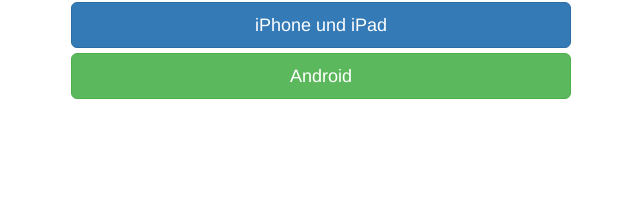
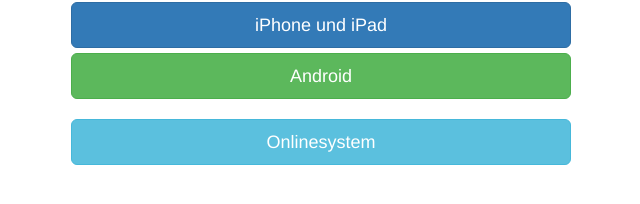
Before and after one commit to MDG-Apps/mdg-apps.github.io, a plain HTML site: page index.html in a window 1280 px wide. Shown: the part 234-438 px from the top of the page, without its empty margins (319-959 px from the left). Drawn offline with nearby package versions, Linux system fonts and the light colour scheme.

Commit message:
add Onlinesystem

```diff
--- a/index.html
+++ b/index.html
@@ -44,6 +44,8 @@
 			<br><br>
 			<a type="button" class="btn btn-primary btn-lg btn-block" href="/ios/">iPhone und iPad</a>
 			<a type="button" class="btn btn-success btn-lg btn-block" href="https://play.google.com/store/apps/details?id=de.t03rk3.mdgnienburgapp">Android</a>
+			<br>
+			<a type="button" class="btn btn-info btn-lg btn-block" href="/weblogin/">Onlinesystem</a>
 		</div>
 	</div>
 </body>
```
